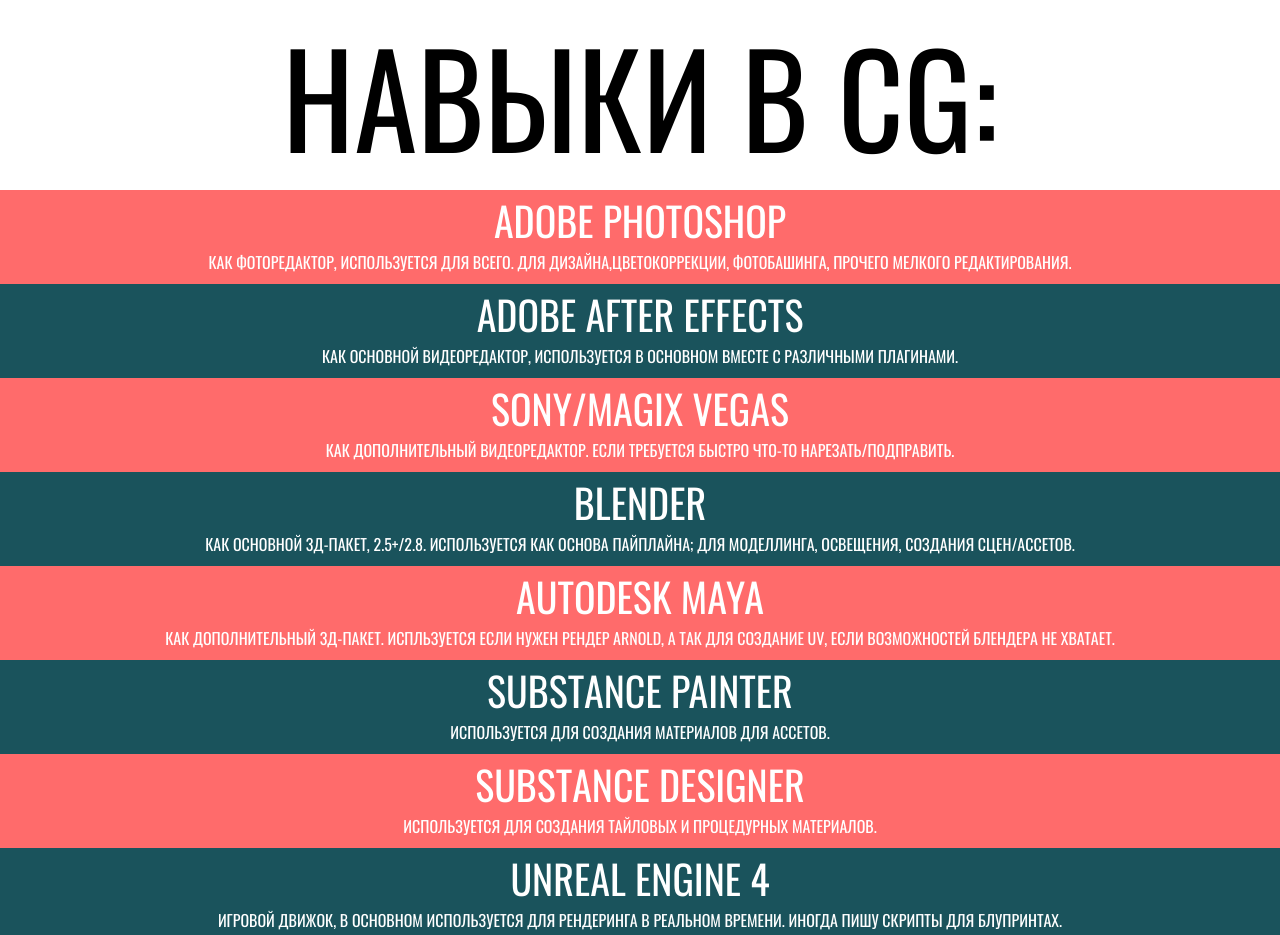
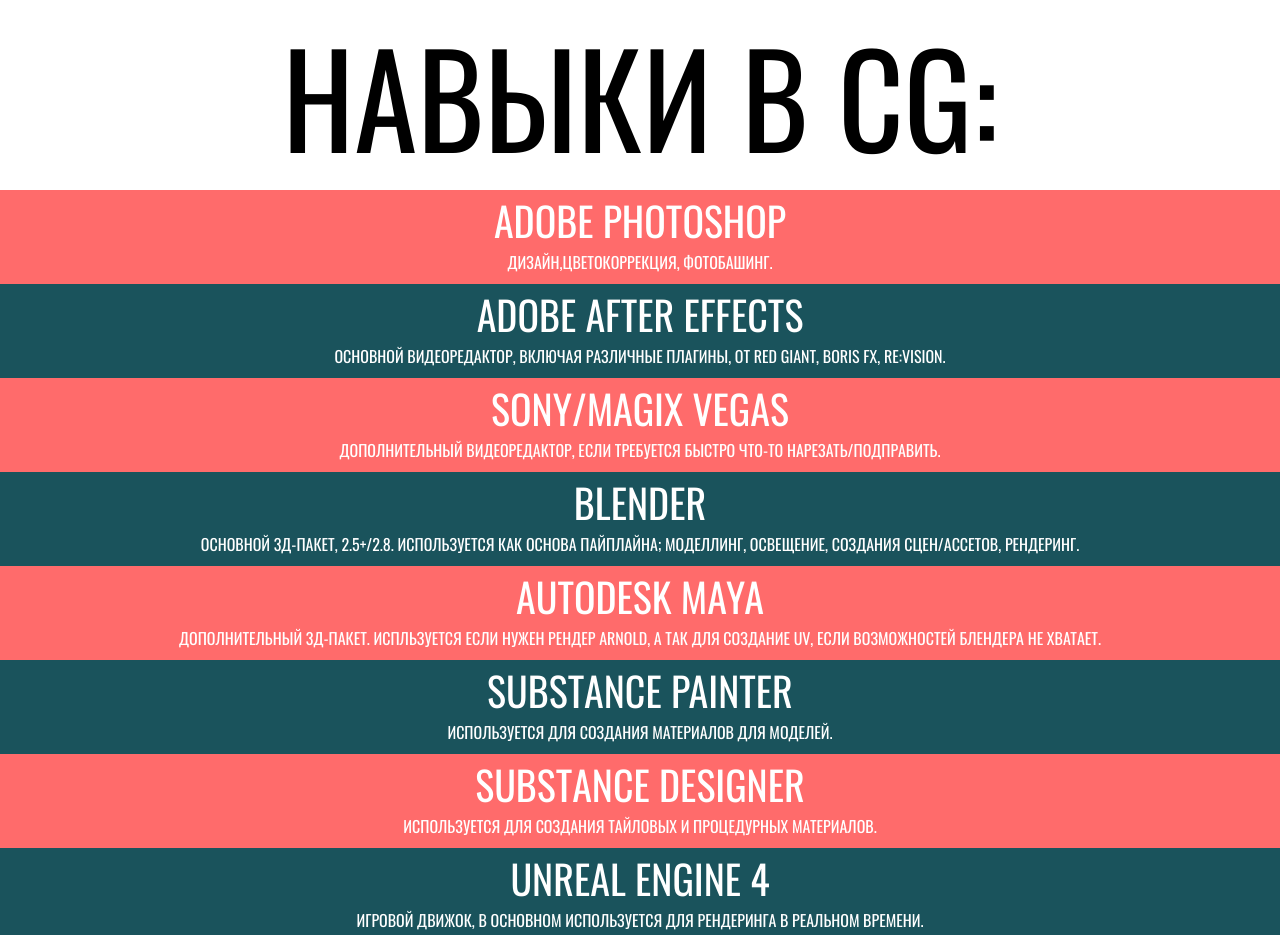
Before and after one commit to mrreads/portfolio, a plain HTML site: page cg.html in a window 1280 px wide. Shown: the top 935 px of the page. Drawn offline with Linux system fonts and the light colour scheme.

Commit message:
rewrite text

```diff
--- a/cg.html
+++ b/cg.html
@@ -14,14 +14,14 @@
         <li class="block" style="width: 100%"> НАВЫКИ В CG: </li>
         <li class="block">
             <ul>
-                <li> <p> ADOBE PHOTOSHOP </p> <span> как фоторедактор, используется для всего. Для дизайна,цветокоррекции, фотобашинга, прочего мелкого редактирования. </span> </li>
-                <li> <p> ADOBE AFTER EFFECTS </p> <span> как основной видеоредактор, используется в основном вместе с различными плагинами. </span> </li>
-                <li> <p> SONY/MAGIX VEGAS </p> <span> как дополнительный видеоредактор. Если требуется быстро что-то нарезать/подправить. </span> </li>
-                <li> <p> BLENDER </p> <span> как основной 3д-пакет, 2.5+/2.8. Используется как основа пайплайна; для моделлинга, освещения, создания сцен/ассетов. </spam> </li>
-                <li> <p> AUTODESK MAYA </p> <span> как дополнительный 3д-пакет. Испльзуется если нужен рендер Arnold, а так для создание UV, если возможностей блендера не хватает. </span> </li>
-                <li> <p> SUBSTANCE PAINTER </p> <span> используется для создания материалов для ассетов. </span> </li>
+                <li> <p> ADOBE PHOTOSHOP </p> <span> дизайн,цветокоррекция, фотобашинг. </span> </li>
+                <li> <p> ADOBE AFTER EFFECTS </p> <span> основной видеоредактор, включая различные плагины, от Red Giant, Boris FX, RE:Vision. </span> </li>
+                <li> <p> SONY/MAGIX VEGAS </p> <span> дополнительный видеоредактор, если требуется быстро что-то нарезать/подправить. </span> </li>
+                <li> <p> BLENDER </p> <span> основной 3д-пакет, 2.5+/2.8. Используется как основа пайплайна; Моделлинг, освещение, создания сцен/ассетов, рендеринг. </spam> </li>
+                <li> <p> AUTODESK MAYA </p> <span> дополнительный 3д-пакет. Испльзуется если нужен рендер Arnold, а так для создание UV, если возможностей блендера не хватает. </span> </li>
+                <li> <p> SUBSTANCE PAINTER </p> <span> используется для создания материалов для моделей. </span> </li>
                 <li> <p> SUBSTANCE DESIGNER </p> <span> используется для создания тайловых и процедурных материалов. </span> </li>
-                <li> <p> UNREAL ENGINE 4 </p> <span> игровой движок, в основном используется для рендеринга в реальном времени. Иногда пишу скрипты для блупринтах. </span> </li>
+                <li> <p> UNREAL ENGINE 4 </p> <span> игровой движок, в основном используется для рендеринга в реальном времени. </span> </li>
                 <li> <p> UNITY </p> <span> игровой движок, тоже иногда что-то делаю в нём; слежу за новвоведениями начиная с 4 версии. </span> </li>
             </ul>
         </li>
```
Also changed, not shown: web.html (+6 -2 lines).
